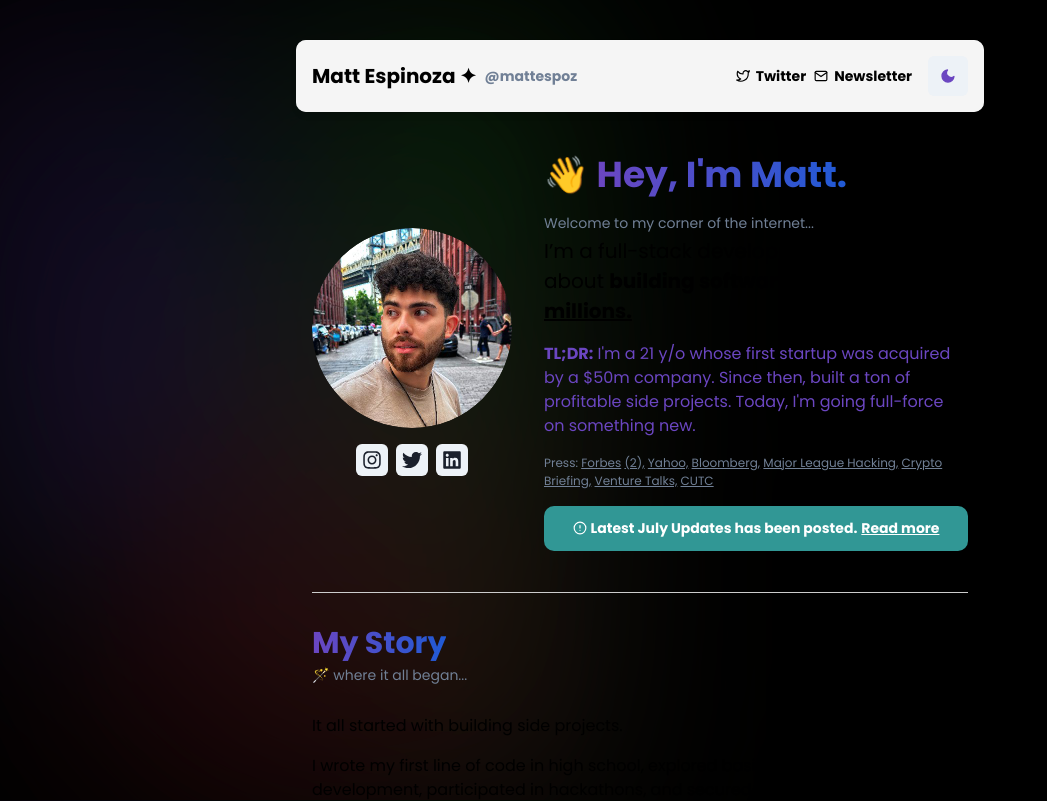
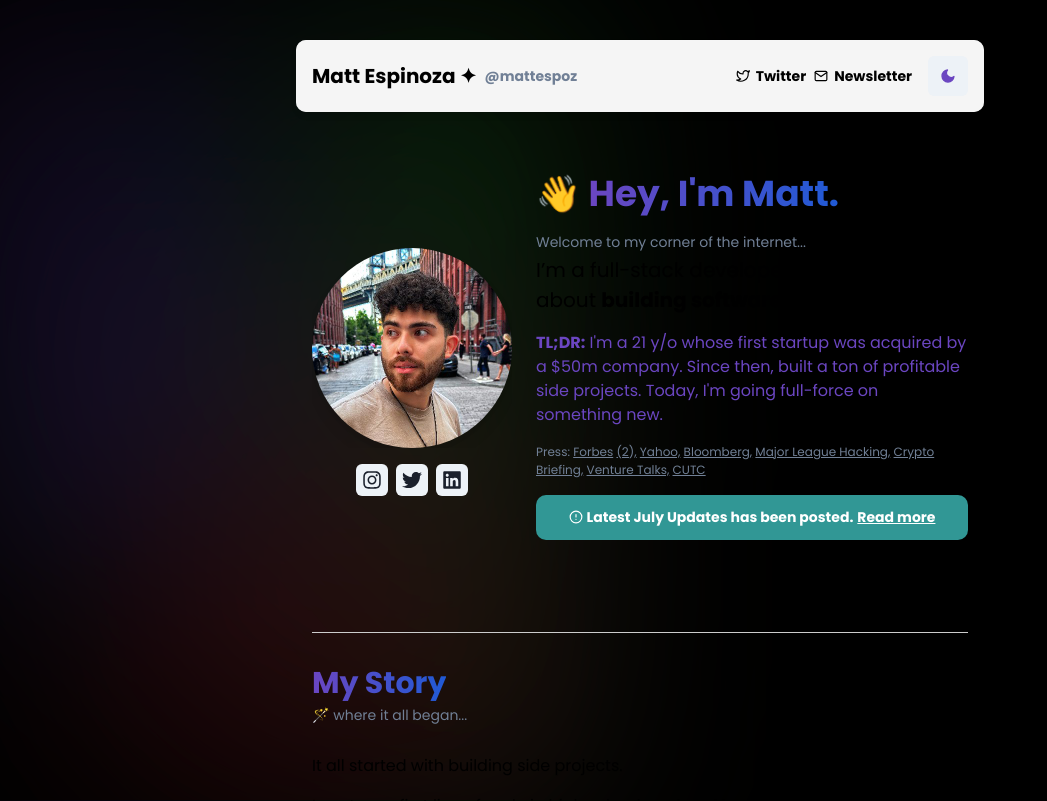
Before and after one commit to MattEspoz/personal-website, a Next.js app: page / in a window 1280 px wide. Shown: the top 801 px of the page, without its empty margins (0-1047 px from the left). Built offline with nearby package versions, Linux system fonts and the light colour scheme.

Commit message:
fixed profile section

```diff
--- a/src/components/ProfileSection.tsx
+++ b/src/components/ProfileSection.tsx
@@ -33,8 +33,12 @@ const ProfileSection = () => {
       justify="center"
       height={{ base: "auto", md: "60vh" }} // Change height for smaller screens
       p={{ base: 4, md: 0 }}
-      mb={{ base: 8, md: 0 }} // Adjust bottom margin for smaller screens
-      mt={{ base: 8, md: 0 }} // Adjust bottom margin for smaller screens
+      mb={{ base: 8, md: 0, lg: "20px" }} // Adjust bottom margin for smaller screens
+      mt={{
+        base: 8,
+        md: 0,
+        lg: "20px", // Set a maximum margin value for larger screens
+      }}
       {...profileSectionStyles}
     >
       {/* Left Column */}
@@ -49,7 +53,6 @@ const ProfileSection = () => {
           style={{
             width: "200px",
             height: "200px",
-            borderRadius: "50%",
             boxShadow: "lg",
             overflow: "hidden",
             position: "relative",
@@ -126,7 +129,20 @@ const ProfileSection = () => {
         </HStack>
       </Flex>
 
-      <Box flex={{ base: 1, md: 8 }} ml={{ base: 0, md: 8 }}>
+      <Box
+        flex={{ base: 1, md: 8 }}
+        ml={{ base: 0, md: "lg" }}
+        mt={{
+          base: "lg",
+          md: "16px",
+          lg: "16px", // Set a maximum margin value for larger screens
+        }}
+        mb={{
+          base: "16px",
+          md: "24px",
+          lg: "48px", // Set a maximum margin value for larger screens
+        }}
+      >
         <Heading as="h1" size="xl" mb={4}>
           <span className="wave" role="img" aria-label="Waving Hand">
             👋
--- a/src/styles/theme.ts
+++ b/src/styles/theme.ts
@@ -31,6 +31,14 @@ const theme = extendTheme({
     xl: "32px",
     "2xl": "64px",
   },
+
+  space: {
+    xs: "0.25rem",
+    sm: "0.5rem",
+    md: "1rem",
+    lg: "1.5rem",
+    xl: "2rem",
+  },
 });
 
 export default theme as ChakraTheme; // Export your custom theme with the correct type
```
